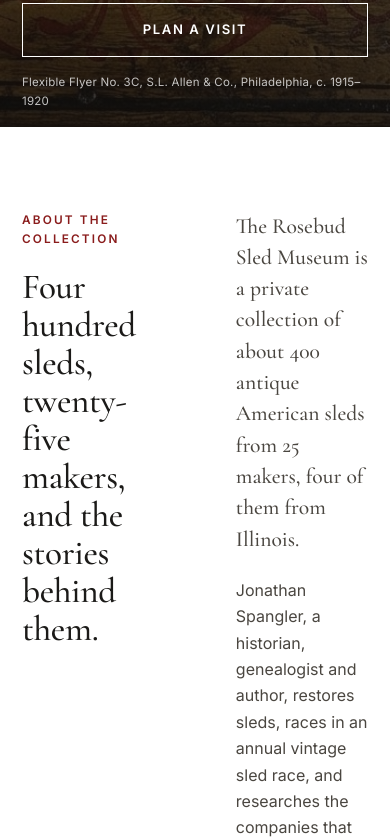
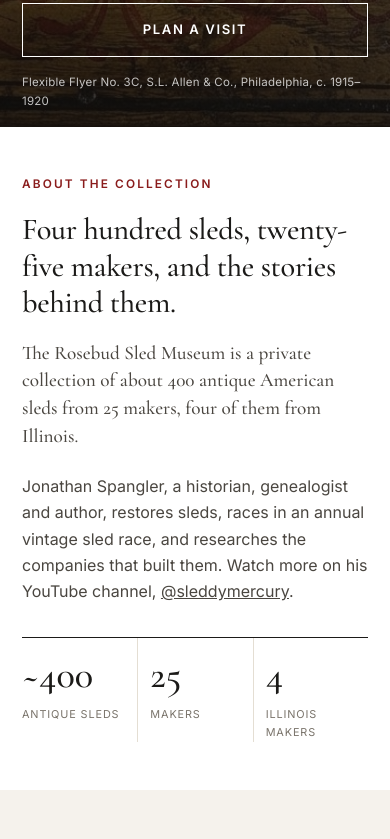
Before and after one commit to jonspangler1-byte/rosebud-sled-museum, a plain HTML site: page index.html in a window 390 px wide. Shown: the part 610-1449 px from the top of the page. Drawn offline with nearby package versions, Linux system fonts and the light colour scheme.

Commit message:
Tighten About section on mobile

```diff
--- a/styles.css
+++ b/styles.css
@@ -273,3 +273,18 @@ footer .bottom{display:flex;justify-content:space-between;gap:20px;padding-top:2
   .prices{width:100%}
   .mag{grid-template-columns:1fr;gap:40px}
 }
+
+/* Mobile tightening for About section */
+html,body{overflow-x:hidden}
+@media (max-width:700px){
+  .intro{display:block!important}
+  .intro h2{font-size:1.9rem;line-height:1.2;margin:8px 0 18px}
+  .intro .body{margin-top:0}
+  .intro .lede{font-size:1.2rem;margin:0 0 14px}
+  #about{padding-top:48px;padding-bottom:48px}
+  .stats{margin-top:32px}
+  .stat{padding-top:18px}
+  .stat + .stat{padding-left:12px}
+  .stat .n{font-size:2.4rem}
+  .stat .l{font-size:.68rem;letter-spacing:.08em}
+}
```
